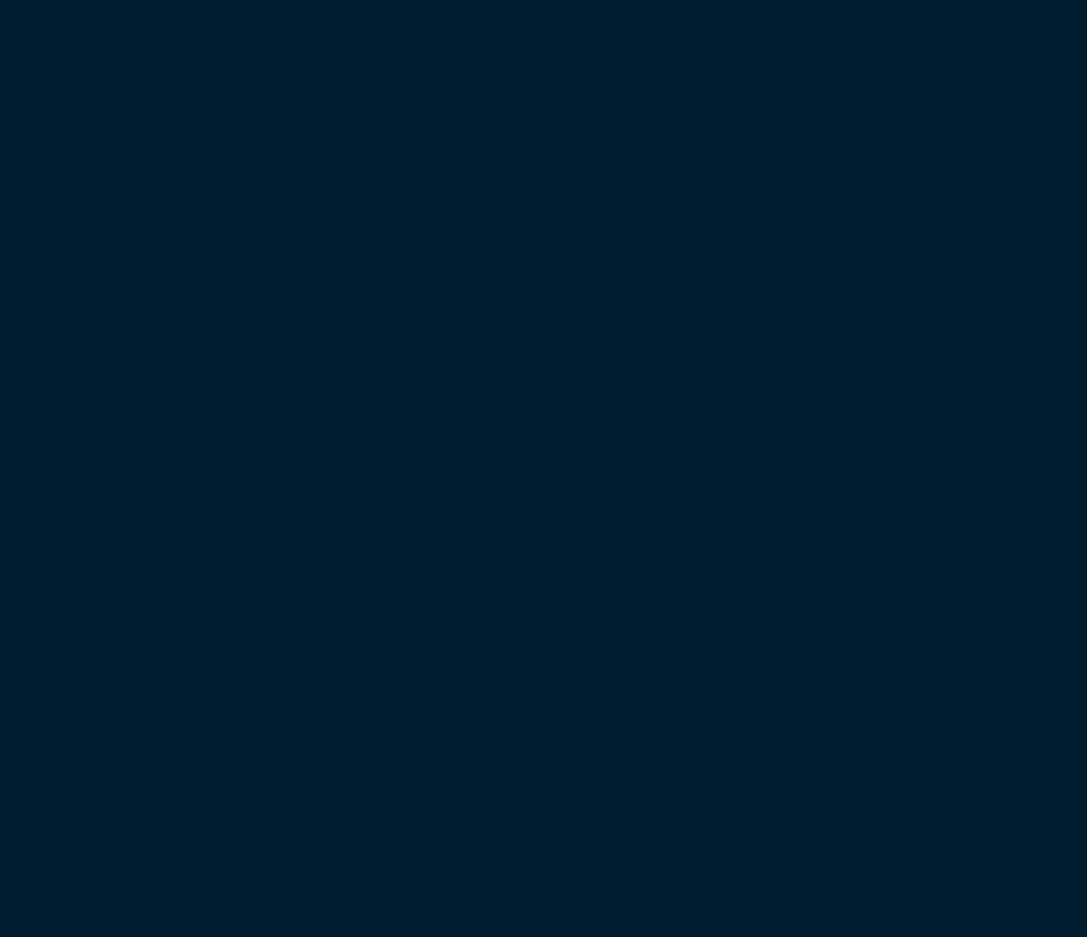
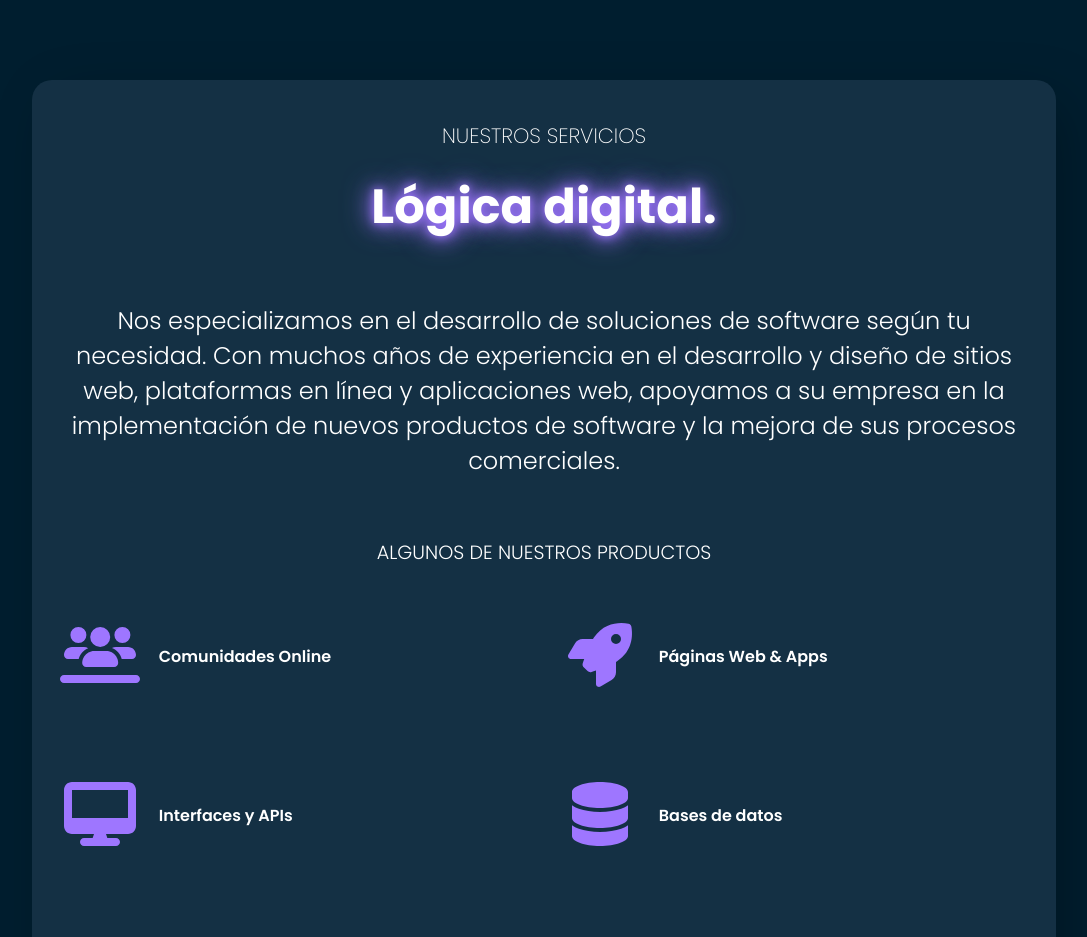
Before and after one commit to simonriv/dvlopedweb, a Next.js app: page / in a window 1280 px wide. Shown: the part 2600-3537 px from the top of the page, without its empty margins (96-1183 px from the left). Before the commit the page ends 1290 px from the top, so only its background shows below. Built offline with nearby package versions, Linux system fonts and the light colour scheme.

Commit message:
Creación de dos secciones en la página principal y contenedores vacios de las dos secciones restantes

```diff
--- a/app/page.jsx
+++ b/app/page.jsx
@@ -1,6 +1,6 @@
 import styles from "../styles/pages/Home.module.css"
 import { FontAwesomeIcon } from "@fortawesome/react-fontawesome"
-import { faChevronCircleRight } from "@fortawesome/free-solid-svg-icons"
+import { faChevronCircleRight,faUsersLine,faRocket,faDesktop,faDatabase,faCartShopping,faMessage } from "@fortawesome/free-solid-svg-icons"
 import Link from "next/link"
 
 export default function HomePage(){
@@ -28,6 +28,34 @@ export default function HomePage(){
           </li>
         </ul>
       </section>
+      <section className={styles.featuredProjects}>
+        <h2>Proyectos destacados</h2>
+      </section>
+      <section className={styles.testimonials}>
+        <h1>Lo que dicen nuestros clientes</h1>
+        <sub>TESTIMONIOS</sub>
+      </section>
+      <section className={styles.ourServices}>
+        <h2>NUESTROS SERVICIOS</h2>
+        <h1>Lógica digital.</h1>
+        <p>Nos especializamos en el desarrollo de soluciones de software según tu necesidad. Con muchos años de experiencia en el desarrollo y diseño de sitios web, plataformas en línea y aplicaciones web, apoyamos a su empresa en la implementación de nuevos productos de software y la mejora de sus procesos comerciales.</p>
+        <h3>Algunos de nuestros productos</h3>
+        <div className={styles.gridServices}>
+          <div className={styles.itemGridServices}><span><FontAwesomeIcon icon={faUsersLine}/></span><h4>Comunidades Online</h4></div>
+          <div className={styles.itemGridServices}><span><FontAwesomeIcon icon={faRocket}/></span><h4>Páginas Web {'&'} Apps</h4></div>
+          <div className={styles.itemGridServices}><span><FontAwesomeIcon icon={faDesktop}/></span><h4>Interfaces y APIs</h4></div>
+          <div className={styles.itemGridServices}><span><FontAwesomeIcon icon={faDatabase}/></span><h4>Bases de datos</h4></div>
+          <div className={styles.itemGridServices}><span><FontAwesomeIcon icon={faCartShopping}/></span><h4>E-Commerce</h4></div>
+          <div className={styles.itemGridServices}><span><FontAwesomeIcon icon={faMessage}/></span><h4>Asesorias</h4></div>
+        </div>
+        <Link href="/services">Ver todos los servicios</Link>
+      </section>
+      <section className={styles.ourTeam}>
+        <h2>NUESTRO EQUIPO</h2>
+        <h1>Un equipo ganador de desarrolladores y diseñadores expertos.</h1>
+        <p>Buscamos la calidad, la innovación, la confiabilidad y un enfoque orientado a tu necesidad.</p>
+        <Link href="/about">Más acerca de nosotros</Link>
+      </section>
     </main>
   )
 }
--- a/styles/pages/Home.module.css
+++ b/styles/pages/Home.module.css
@@ -104,3 +104,143 @@
   transform: rotate(90deg);
   transform-origin: 30% 50%;
 }
+
+/*
+ * ourTeam y ourServices
+ * */
+
+.ourTeam {
+  width:100%;
+  min-height: 70vh;
+  display: flex;
+  flex-direction: column;
+  align-items:center;
+  justify-content: center;
+  text-align:center;
+  margin-bottom: 40px;
+}
+
+.ourTeam h2,
+.ourServices h2{
+  font-weight: 200;
+  font-size: 1.3rem;
+  font-family: var(--font-poppins),sans-serif;
+}
+
+.ourTeam h1,
+.ourServices h1{
+  font-weight: 700;
+  font-family: var(--font-poppins),sans-serif;
+  font-size: 3rem;
+  margin: 20px 0;
+}
+
+.ourTeam p,
+.ourServices p{
+  font-weight: 300;
+  font-family: var(--font-poppins),sans-serif;
+  font-size: 1.5rem;
+  margin: 20px 0;
+}
+
+.ourTeam a,
+.ourServices a{
+  color:var(--color--text);
+  font-family: var(--font-poppins),sans-serif;
+  font-weight: 700;
+  font-size: 1.5rem;
+  text-shadow: 0 0 10px rgba(158,118,255,1),
+    0 0 20px rgba(158,118,255,1),
+    0 0 30px rgba(158,118,255,1);
+  margin: 10px 0;
+}
+
+.ourServices {
+  width: 100%;
+  min-height: 80vh;
+  display: flex;
+  flex-direction: column;
+  justify-content:center;
+  align-items: center;
+  text-align: center;
+  margin: 40px 0;
+  background-color: var(--color--textoffset);
+  box-shadow: 14px 14px 60px -10px rgba(0,0,0,.3);
+  padding: 40px 20px;
+  border-radius: 20px;
+}
+
+.ourServices h1 {
+  text-shadow: 0 0 10px var(--color--secondary),
+    0 0 20px var(--color--secondary),
+    0 0 30px var(--color--secondary);
+  margin-bottom: 40px;
+}
+
+.ourServices a {
+  text-shadow: 0 0 10px var(--color--primary),
+    0 0 20px var(--color--primary),
+    0 0 30px var(--color--primary);
+}
+
+.ourServices h3 {
+  text-transform: uppercase;
+  font-family: var(--font-poppins),sans-serif;
+  font-weight: 300;
+  font-size: 1.2rem;
+  margin: 40px 0 20px;
+}
+
+.ourServices .gridServices {
+  width:100%;
+  min-height: 60vh;
+  display:grid;
+  grid-template-columns: repeat(auto-fill,minmax(345px,1fr));
+  grid-gap:1rem;
+  padding-top: 20px;
+}
+
+.gridServices .itemGridServices {
+  height: 100px;
+  overflow: hidden;
+  display: flex;
+  justify-content: center;
+  align-items: center;
+}
+
+.itemGridServices span {
+  width: 20%;
+  height: 100%;
+  line-height: 100px;
+  color:var(--color--secondary);
+  font-size: 4rem;
+}
+
+.itemGridServices h4 {
+  width: 80%;
+  height: 100%;
+  line-height:100px;
+  font-family: var(--font-poppins),sans-serif;
+  font-weight: 600;
+  font-size: 1rem;
+  text-align: left;
+  padding-left: 10px;
+}
+
+/*
+ * Featured Projects
+ */
+
+ .featuredProjects {
+  width:100%;
+  min-height: 100vh;
+ }
+
+/*
+ * Testimonials
+ */
+
+.testimonials {
+  width:100%;
+  min-height: 100vh;
+}
```
